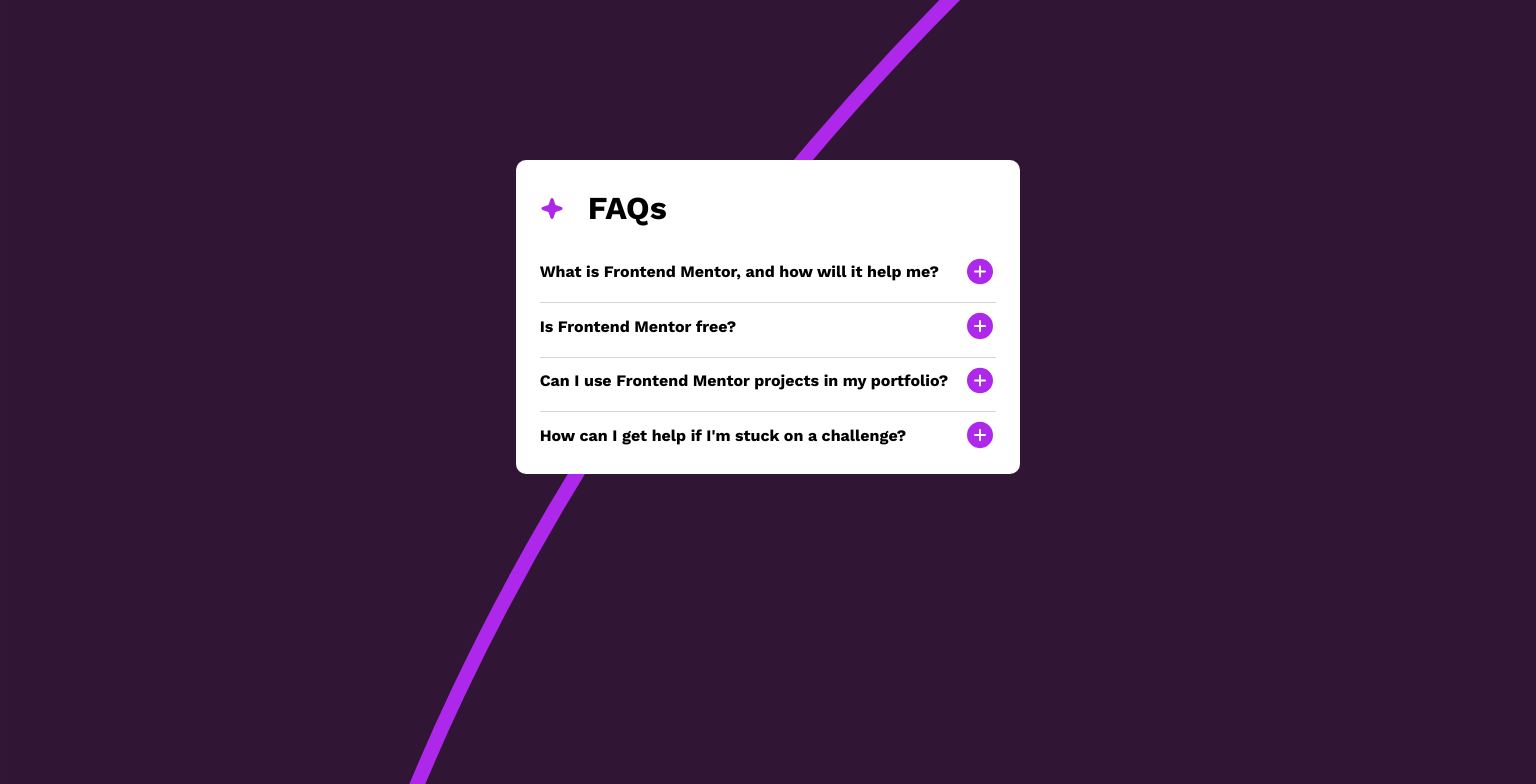
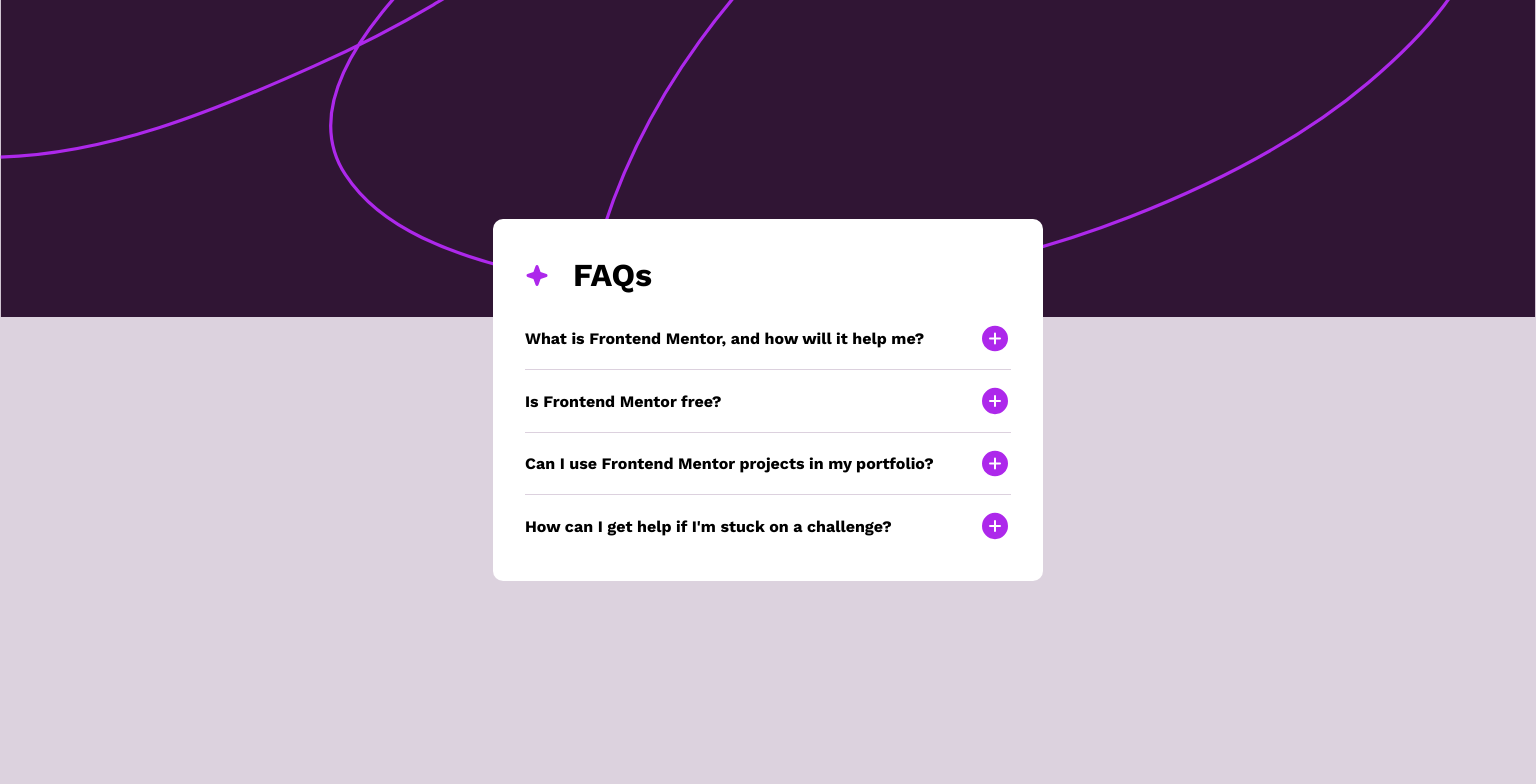
Before and after one commit to amrmabdelazeem/faq-accordion-main, a React (Create React App) app: page / in a window 1536 px wide. Shown: the top 784 px of the page. Built offline with nearby package versions, Linux system fonts and the light colour scheme.

Commit message:
Create desktop layout

```diff
--- a/public/css/styles.css
+++ b/public/css/styles.css
@@ -28,7 +28,6 @@
     padding: .5rem 1.5rem;
     border-radius: 10px;
     background-color: var(--white);
-    margin-top: 10rem;
 }
 .header{
     display: flex;
@@ -72,3 +71,22 @@
     margin-top: 0;
     padding-bottom: .5rem;
 }
+
+@media (min-width:1440px){
+    body{
+        background-image: url("../images/background-pattern-desktop.svg");
+        background-repeat: no-repeat;
+        background-size: contain;
+        background-position-y: -1.5rem;
+        height: 100vh;
+    }
+    .container{
+        width: 550px;
+        padding: 1rem 2rem;
+        margin: 0;
+    }
+    .question{
+        margin-bottom: 0.5rem;
+
+    }
+}
```
